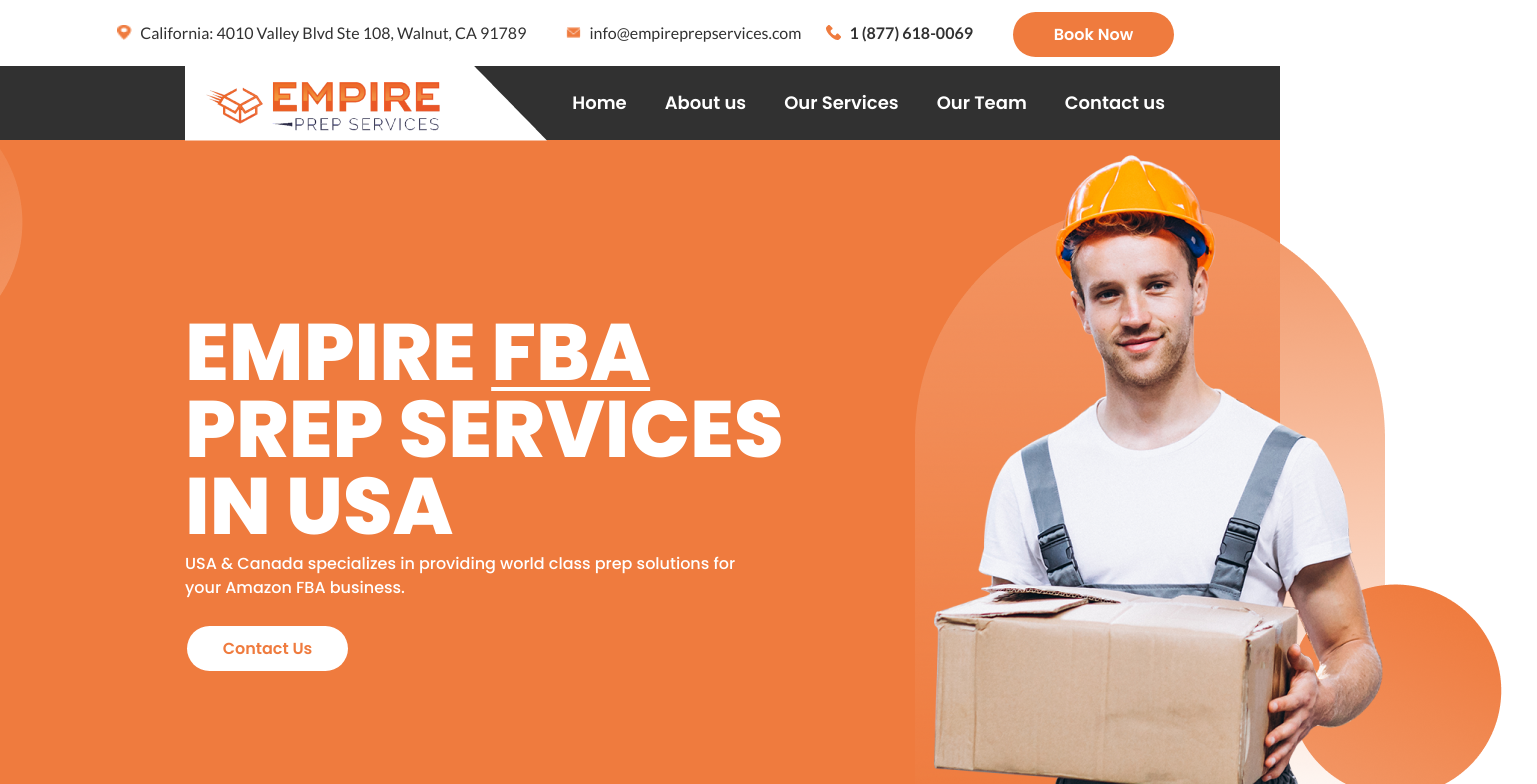
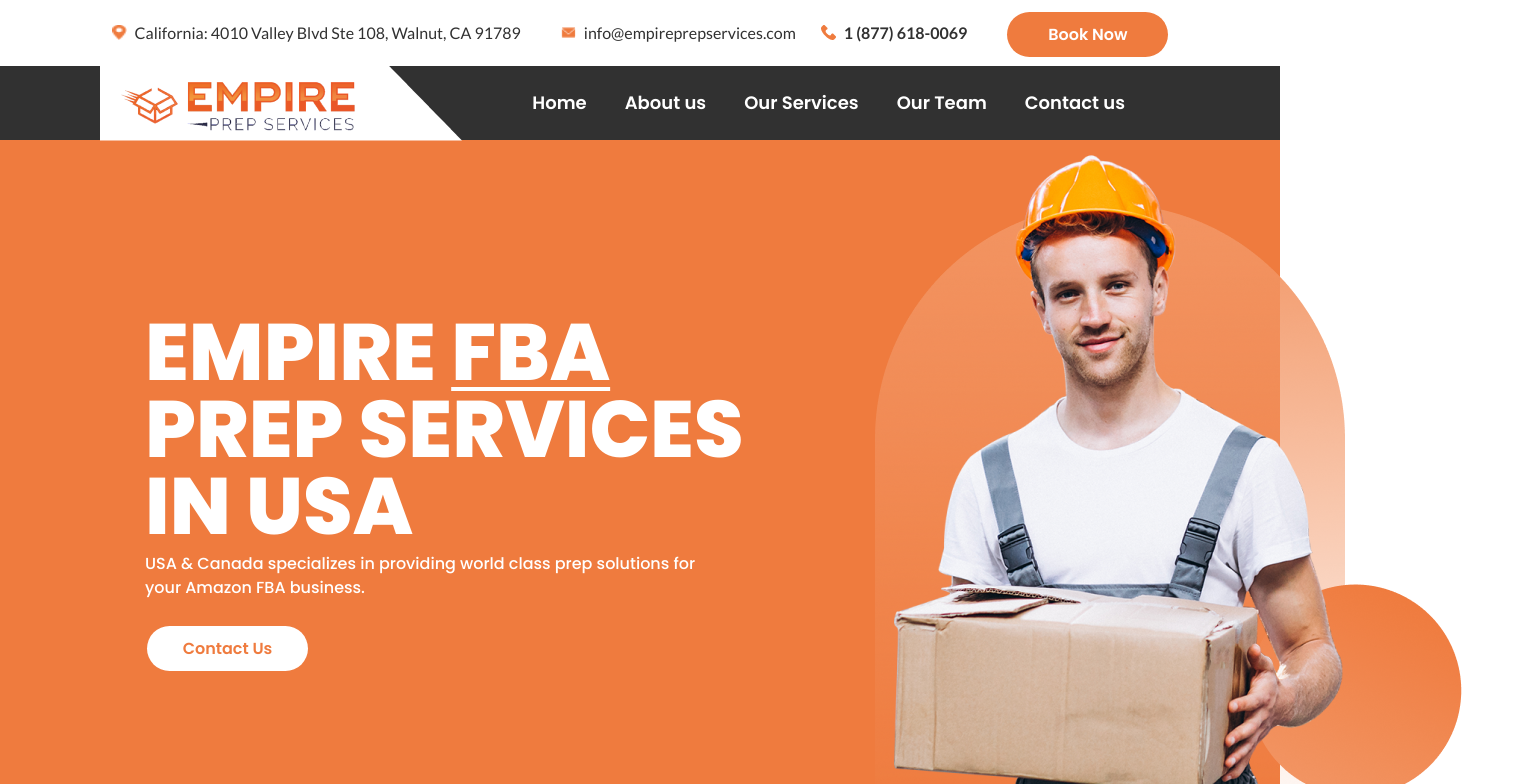
Before and after one commit to Budaha/Empire, a Vue app: page / in a window 1280 px wide. Shown: the top 784 px of the page, 1537 px wide, since content can reach past the window. Built offline with nearby package versions, Linux system fonts and the light colour scheme.

Commit message:
Composition api

```diff
--- a/src/App.vue
+++ b/src/App.vue
@@ -52,6 +52,9 @@
 };
 </script>
 <style lang="scss">
+.hidden {
+  display: none;
+}
 .header {
   background: #ffffff;
   padding-top: 8px;
@@ -60,6 +63,9 @@
 .nav {
   background: #313131;
   padding-bottom: 24px;
+  @media (max-width: 1200px) {
+    display: none;
+  }
 }
 .home {
   background: #ef7b3e;
--- a/src/assets/scss/main.scss
+++ b/src/assets/scss/main.scss
@@ -8,14 +8,19 @@
   position: relative;
   max-width: 1440px;
   margin: 0 auto;
-    @media (max-width: 1440px) {
-      padding: 0 40px;
 }
-
-  }
-  ul, li {
+ul,
+li {
   list-style: none;
   margin: 0;
   padding: 0;
 }
-  h1, h2, h3, h4, h5, h6, p { margin: 0; }
+h1,
+h2,
+h3,
+h4,
+h5,
+h6,
+p {
+  margin: 0;
+}
--- a/src/components/FooterComponent.vue
+++ b/src/components/FooterComponent.vue
@@ -25,15 +25,30 @@
         <ul>
           <div class="flex">
             <img src="../assets/img/header/phone.png" />
-            <li>1 (877) 618-0069</li>
+            <li>
+              <a class="phone__text" href="tel:1 (877) 618-0069"
+                >1 (877) 618-0069</a
+              >
+            </li>
           </div>
           <div class="flex">
             <img src="../assets/img/header/email.png" />
-            <li>info@empireprepservices.com</li>
+            <li>
+              <a class="email__text" href="mailto:info@empireprepservices.com"
+                >info@empireprepservices.com</a
+              >
+            </li>
           </div>
           <div class="flex">
             <img src="../assets/img/header/address.png" />
-            <li>California: 4010 Valley Blvd Ste 108, Walnut, CA 91789</li>
+            <li>
+              <a
+                class="address__text"
+                href="https://www.google.com/maps?ll=34.038973690169456, -117.82229369628088"
+                target="_blank"
+                >California: 4010 Valley Blvd Ste 108, Walnut, CA 91789</a
+              >
+            </li>
           </div>
         </ul>
       </div>
@@ -149,16 +164,22 @@
         img {
           width: 15px;
           height: 17px;
+          align-items: center;
           &:first-child {
-            margin-top: 20px;
+            margin-top: 10px;
           }
         }
-        li {
+        a {
+          color: #ffffff;
           margin-top: 18px;
           font-family: "Lato";
           font-size: 16px;
-          font-weight: 600;
+          font-weight: 400;
           line-height: 19.2px;
+          text-decoration: none;
+        }
+        a:hover {
+          color: #ef7b3e;
         }
       }
     }
--- a/src/components/HeaderComponent.vue
+++ b/src/components/HeaderComponent.vue
@@ -1,27 +1,110 @@
 <template>
   <div class="contacts">
+    <div class="navbar">
       <div class="address">
         <img src="../assets/img/header/address.png" />
-      <p class="address__text">
-        California: 4010 Valley Blvd Ste 108, Walnut, CA 91789
-      </p>
+        <a
+          class="address__text"
+          href="https://www.google.com/maps?ll=34.038973690169456, -117.82229369628088"
+          target="_blank"
+          >California: 4010 Valley Blvd Ste 108, Walnut, CA 91789</a
+        >
       </div>
       <div class="email">
         <img src="../assets/img/header/email.png" />
-      <p class="email__text">info@empireprepservices.com</p>
+        <a class="email__text" href="mailto:info@empireprepservices.com"
+          >info@empireprepservices.com</a
+        >
       </div>
       <div class="phone">
         <img src="../assets/img/header/phone.png" />
-      <p class="phone__text">1 (877) 618-0069</p>
+        <a class="phone__text" href="tel:1 (877) 618-0069">1 (877) 618-0069</a>
       </div>
       <button class="btn">Book Now</button>
     </div>
+    <img
+      src="../assets/img/header/menu.svg"
+      class="menubtn"
+      @click="openMenu"
+    />
+    <!-- menu -->
+    <div class="menu" v-if="isMenu">
+      <img
+        src="../assets/img/header/close.svg"
+        class="menu__close"
+        @click="closeMenu"
+      />
+      <ul class="menu__service">
+        <div
+          class="menu__service-nav"
+          v-for="(nav, index) in navs"
+          :key="index"
+        >
+          <li @click="scrollBlock(nav.id)">{{ nav.name }}</li>
+        </div>
+      </ul>
+    </div>
+  </div>
 </template>
 
-<script>
-export default {
-  name: "headerComponent",
+<script setup>
+import { ref } from "vue";
+// data
+const isMenu = ref(false);
+const navs = ref([
+  {
+    id: "home",
+    name: "Home",
+  },
+  {
+    id: "aboutus",
+    name: "About us",
+  },
+  {
+    id: "ourservices",
+    name: "Our Services",
+  },
+  {
+    id: "ourteam",
+    name: "Our Team",
+  },
+  {
+    id: "footer",
+    name: "Contact us",
+  },
+]);
+// methods
+const openMenu = () => {
+  isMenu.value = true;
 };
+const closeMenu = () => {
+  if (!isMenu.value) return;
+  isMenu.value = false;
+};
+const scrollBlock = (id) => {
+  document.getElementById(id).scrollIntoView({
+    behavior: "smooth",
+    block: "center",
+  });
+};
+document.addEventListener("keydown", (e) => {
+  if (e.keyCode == 27) {
+    isMenu.value = false;
+  }
+});
+window.addEventListener("click", (e) => {
+  const target = e.target;
+  if (!target.closest(".menu") && !target.closest(".menubtn") && isMenu.value) {
+    isMenu.value = false;
+  }
+});
+window.addEventListener("scroll", () => {
+  const scrollPosition = document.documentElement.scrollTop;
+  if (scrollPosition >= 120 && isMenu.value) {
+    isMenu.value = false;
+    // console.log(scrollPosition);
+  }
+});
 </script>
 
 <style lang="scss" scoped>
@@ -29,6 +112,17 @@
   display: flex;
   justify-content: flex-end;
   max-width: 1440px;
+  @media (max-width: 1440px) {
+    justify-content: center;
+  }
+  @media (max-width: 1200px) {
+    justify-content: flex-end;
+  }
+  .navbar {
+    display: flex;
+    @media (max-width: 1200px) {
+      display: none;
+    }
     .address {
       display: flex;
       gap: 8px;
@@ -40,6 +134,7 @@
         line-height: 19.2px;
         color: #313131;
         font-family: "Lato";
+        text-decoration: none;
       }
     }
     .email {
@@ -53,6 +148,7 @@
         line-height: 19.2px;
         color: #313131;
         font-family: "Lato";
+        text-decoration: none;
       }
     }
     .phone {
@@ -66,6 +162,7 @@
         line-height: 19.2px;
         color: #313131;
         font-family: "Lato";
+        text-decoration: none;
       }
     }
     img {
@@ -77,7 +174,7 @@
     p {
       cursor: pointer;
     }
-p:hover {
+    a:hover {
       color: #ef7b3e;
     }
     .btn {
@@ -94,9 +191,69 @@
       font-size: 16px;
       line-height: 10px;
       font-family: "Poppins";
+      @media (max-width: 1440px) {
+        margin-right: 0;
+      }
     }
     .btn:hover {
       background: #515151;
     }
   }
+  .menubtn {
+    display: none;
+    width: 40px;
+    height: 40px;
+    @media (max-width: 1200px) {
+      display: flex;
+      margin-top: 3px;
+      margin-right: 20px;
+      cursor: pointer;
+    }
+  }
+  .menu {
+    position: fixed;
+    top: 0;
+    right: 0;
+    width: 400px;
+    height: auto;
+    background: #313131;
+    z-index: 1;
+    padding: 20px;
+    @media (max-width: 500px) {
+      width: 100%;
+      padding: 20px 0;
+    }
+    &__close {
+      cursor: pointer;
+      position: absolute;
+      top: 10px;
+      right: 20px;
+      font-size: 40px;
+      width: 40px;
+      height: 40px;
+    }
+    &__service {
+      margin-top: 30px;
+      @media (max-width: 500px) {
+        display: flex;
+        flex-direction: column;
+        align-items: center;
+      }
+    }
+    &__service-nav {
+      margin-top: 10px;
+      li {
+        font-size: 18px;
+        font-weight: 600;
+        line-height: 27px;
+        font-family: "Poppins";
+        color: #ffffff;
+        cursor: pointer;
+      }
+      li:hover {
+        color: #ef7b3e;
+      }
+    }
+  }
+}
 </style>
--- a/src/components/NavigationComponent.vue
+++ b/src/components/NavigationComponent.vue
@@ -54,6 +54,11 @@
 </script>
 
 <style lang="scss" scoped>
+.navigation {
+  @media (max-width: 1440px) {
+    display: flex;
+    justify-content: space-between;
+  }
   .image {
     position: relative;
     &__second {
@@ -65,6 +70,9 @@
       margin-left: 145px;
       pointer-events: none;
       user-select: none;
+      @media (max-width: 1440px) {
+        margin-left: 100px;
+      }
     }
   }
   .service {
@@ -90,4 +98,5 @@
       color: #ef7b3e;
     }
   }
+}
 </style>
```
Also changed, not shown: src/assets/img/header/close.svg (added), src/assets/img/header/menu.svg (added). Lines whose indentation alone changed are shown as unchanged.
